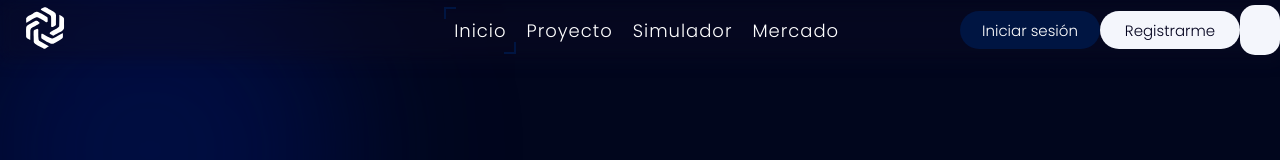
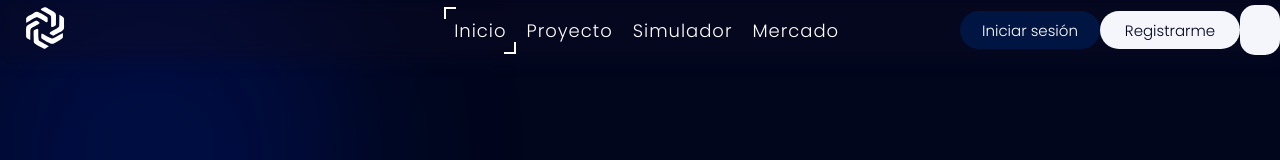
Before and after one commit to PayAllDev/Payall-Client-React-JS, a React (Vite) app: page / in a window 1280 px wide. In both pictures the pointer is over the item "Inicio". Shown: the top 160 px of the page. Built offline with nearby package versions, Linux system fonts and the light colour scheme.

Commit message:
Redesign: TopNavBar style changes complete.

```diff
--- a/src/components/shared/styles/TopNavBar.css
+++ b/src/components/shared/styles/TopNavBar.css
@@ -126,7 +126,7 @@ nav ul li:hover::before,
 nav ul li:hover::after {
     width: 10px;
     height: 10px;
-    border-color: #001542;
+    border-color: #fff;
 }
 
 nav ul li a {
@@ -136,6 +136,7 @@ nav ul li a {
     letter-spacing: 1px;
     font-family: PoppinsLight;
     transition: .3s;
+    cursor: pointer;
 
 }
 
```
